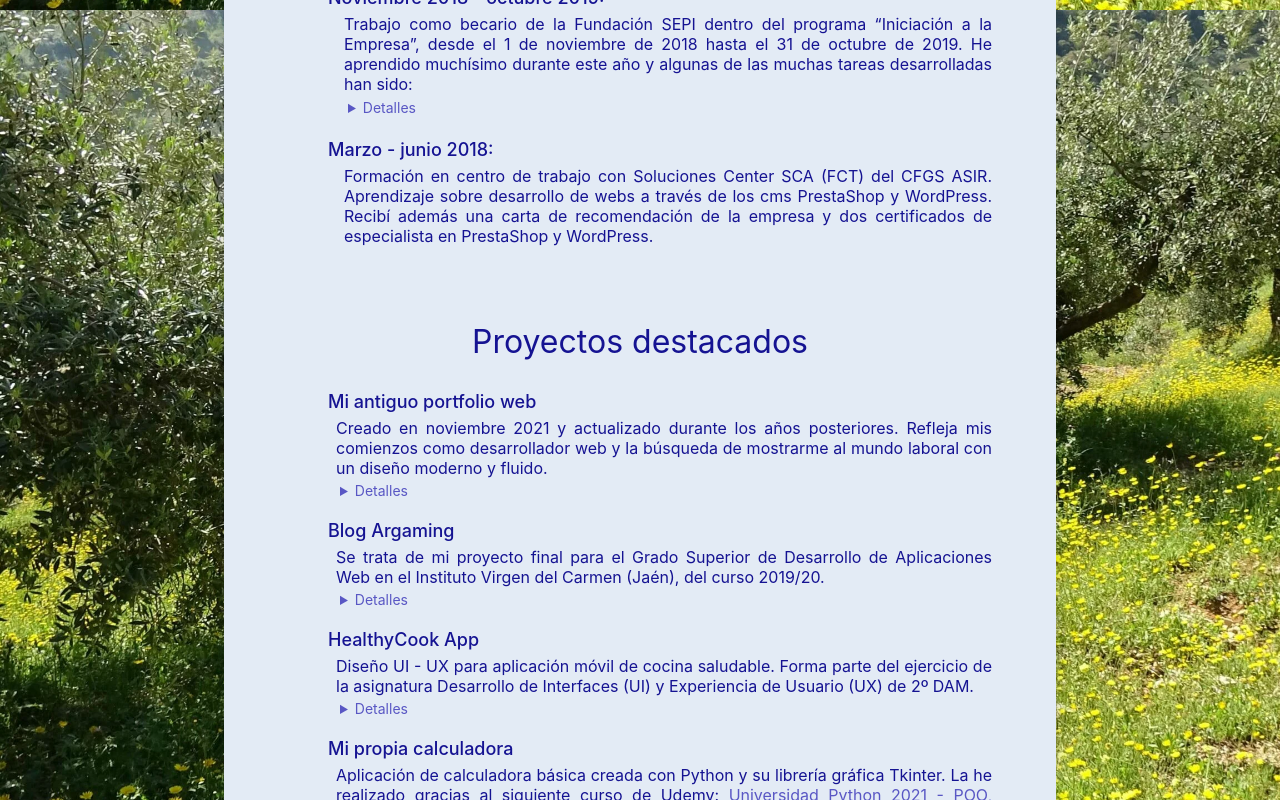
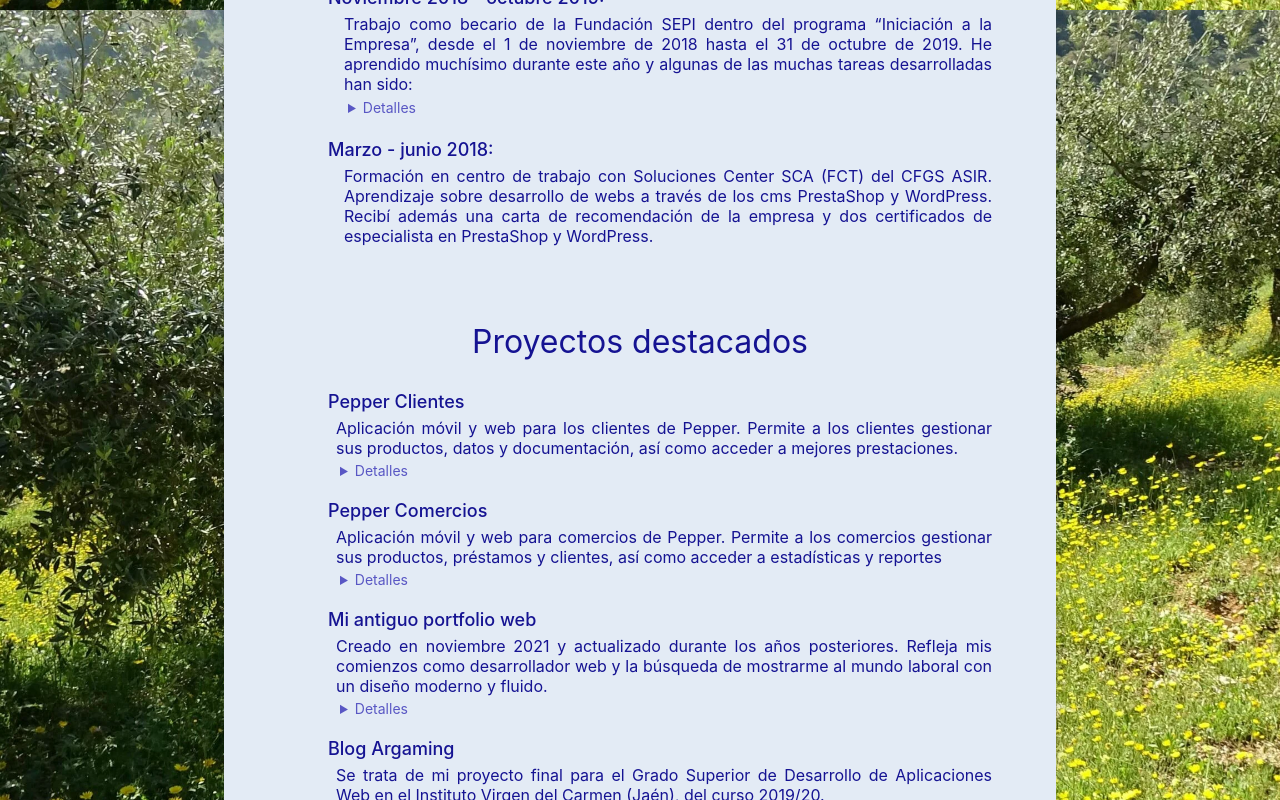
Before and after one commit to Anrogo/MyPortfolio, a Next.js app: page / in a window 1280 px wide. Shown: the part 1590-2390 px from the top of the page. Built offline with nearby package versions, Linux system fonts and the light colour scheme.

Commit message:
new projects added

```diff
--- a/src/constants/texts_ES.ts
+++ b/src/constants/texts_ES.ts
@@ -9,6 +9,8 @@ import type {
 } from '@/interfaces/Text';
 import CalculatorImg from '@/assets/images/calculadora_python.png';
 import ArgamingImg from '@/assets/images/portada_argaming.png';
+import PepperComerciosImg from '@/assets/images/pepper-comercios-web.webp';
+import PepperClientesImg from '@/assets/images/pepper-clientes-web.webp';
 
 export const HomeTexts: HomeText = {
   myName: 'Hola, soy Antonio Rodríguez González',
@@ -42,7 +44,7 @@ export const ExperienceTexts: ExperienceText = {
         'Optimización de funcionalidades y diseño para mejorar la experiencia de usuario (UX/UI).',
         'Pruebas y validaciones para garantizar rendimiento y estabilidad.',
         'Colaboración con equipos multidisciplinares en entornos ágiles.',
-        'Mantenimiento y evolución continua de las aplicaciones.',
+        'Mantenimiento y evolución continua de las distintas aplicaciones.',
       ],
     },
     {
@@ -87,7 +89,7 @@ export const ExperienceTexts: ExperienceText = {
     {
       dates: 'Febrero - marzo 2021:',
       description:
-        'He trabajado como técnico de informática en una empresa de mi localidad, Úbeda. En este puesto he llevado a cabo desde inventario y revisión de equipos hasta resolución de diversos problemas tanto de software o hardware, como en impresoras y las conexiones de red entre otros.',
+        'He trabajado como técnico de informática en una empresa de mi localidad, Úbeda. En este puesto he llevado a cabo elinventario y revisión de equipos. También me he encargado de la resolución de diversos problemas tanto de software o hardware, como en impresoras y las conexiones de red entre otros.',
     },
     {
       dates: 'Abril - junio 2020:',
@@ -121,6 +123,56 @@ export const ProjectsTexts: ProjectsText = {
   detailsLabel: 'Detalles',
   projects: [
     {
+      title: 'Pepper Clientes',
+      description:
+        'Aplicación móvil y web para los clientes de Pepper. Permite a los clientes gestionar sus productos, datos y documentación, así como acceder a mejores prestaciones.',
+      detailsTitle: 'Detalles',
+      details: [
+        'Creado con React, Ionic y Typescript.',
+        'Fecha de creación: junio 2025.',
+        'Adaptado a móviles mediante Ionic. Disponible tanto para Android como para iOS.',
+        {
+          before: 'Publicado actualmente en: ',
+          linkText: 'Pepper Clientes web',
+          linkHref: 'https://pepperclientes.pepperfinance.es',
+          after: '.',
+        },
+      ],
+      media: {
+        type: 'image',
+        src: PepperClientesImg,
+        width: 640,
+        height: 360,
+        alt: 'Pantalla de inicio de la aplicación web Pepper Clientes',
+        className: 'pepperClientesImg',
+      },
+    },
+    {
+      title: 'Pepper Comercios',
+      description:
+        'Aplicación móvil y web para comercios de Pepper. Permite a los comercios gestionar sus productos, préstamos y clientes, así como acceder a estadísticas y reportes',
+      detailsTitle: 'Detalles',
+      details: [
+        'Creado con React, Ionic y Typescript.',
+        'Fecha de creación: agosto 2023.',
+        'Adaptado a móviles mediante Ionic. Disponible tanto para Android como para iOS.',
+        {
+          before: 'Publicado actualmente en: ',
+          linkText: 'Pepper Comercios web',
+          linkHref: 'https://peppercomercios.pepperfinance.es',
+          after: '.',
+        },
+      ],
+      media: {
+        type: 'image',
+        src: PepperComerciosImg,
+        width: 640,
+        height: 360,
+        alt: 'Pantalla de inicio de la aplicación web Pepper Comercios',
+        className: 'pepperComerciosImg',
+      },
+    },
+    {
       title: 'Mi antiguo portfolio web',
       description:
         'Creado en noviembre 2021 y actualizado durante los años posteriores. Refleja mis comienzos como desarrollador web y la búsqueda de mostrarme al mundo laboral con un diseño moderno y fluido.',
@@ -135,7 +187,7 @@ export const ProjectsTexts: ProjectsText = {
           before: 'GitHub: ',
           linkText: 'portfolio v1',
           linkHref: 'https://github.com/Anrogo/Web-Portfolio',
-          after: '',
+          after: '.',
         },
       ],
     },
@@ -152,7 +204,7 @@ export const ProjectsTexts: ProjectsText = {
           before: 'GitHub: ',
           linkText: 'blog Argaming',
           linkHref: 'https://github.com/Anrogo/Proyecto-final-DAW---ARGaming',
-          after: '',
+          after: '.',
         },
       ],
       media: {
@@ -177,7 +229,7 @@ export const ProjectsTexts: ProjectsText = {
           linkText: 'HealthyCook App',
           linkHref:
             'https://www.figma.com/proto/EUhjwcPGLIoAh10vOgVlHZ/Mockups-Healthycook-App?node-id=34%3A124&scaling=scale-down&page-id=0%3A1&starting-point-node-id=34%3A124',
-          after: '',
+          after: '.',
         },
       ],
       media: {
@@ -205,7 +257,7 @@ export const ProjectsTexts: ProjectsText = {
           before: 'GitHub: ',
           linkText: 'calculadora',
           linkHref: 'https://github.com/Anrogo/Python-Curse/tree/master/Tkinter/Calculadora',
-          after: '',
+          after: '.',
         },
       ],
       media: {
--- a/src/pages/_document.tsx
+++ b/src/pages/_document.tsx
@@ -32,6 +32,7 @@ export default class MyDocument extends Document {
     return (
       <Html lang="es">
         <Head>
+          {this.props.styles}
           {/* Etiquetas meta globales */}
           <meta name="description" content="Mi portfolio personal" />
           <meta name="author" content="Antonio Rodríguez González" />
```
Also changed, not shown: src/assets/images/pepper-clientes-web.webp (added), src/assets/images/pepper-comercios-web.webp (added).
